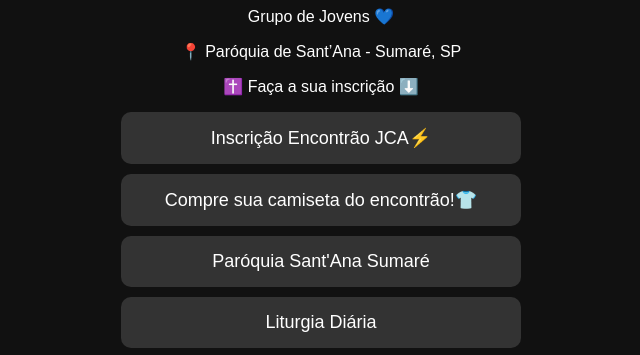
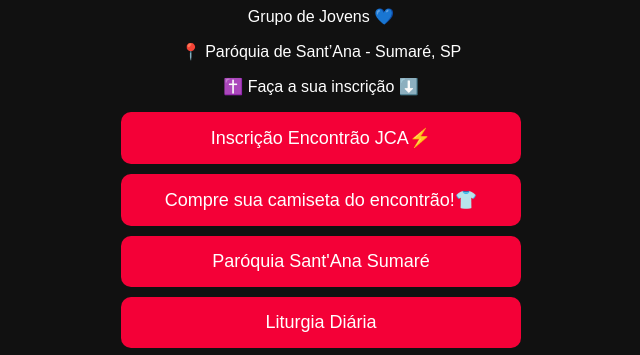
Before and after one commit to JCALINKS/JCALINKS, a plain HTML site: page index.html in a window 1280 px wide. Shown: the part 242-597 px from the top of the page, without its empty margins (319-959 px from the left). Drawn offline with Linux system fonts and the light colour scheme.

Commit message:
Add files via upload

```diff
--- a/index.html
+++ b/index.html
@@ -23,7 +23,7 @@
         }
         .btn {
             display: block;
-            background: #333;
+            background: #f40037;
             color: white;
             padding: 15px;
             margin: 10px 0;
```
